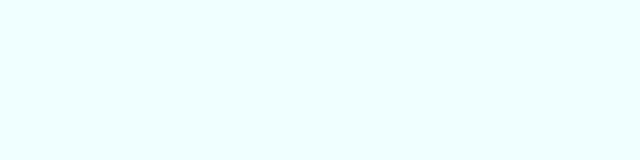
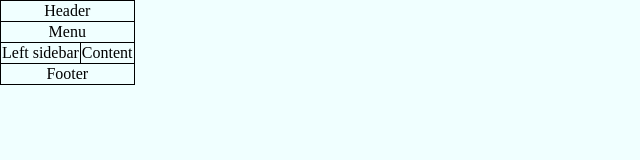
Before and after one commit to lespaul43/htmllesson, a plain HTML site: page lesson 4/part 2/index.html in a window 1280 px wide. Shown: the whole page, without its empty margins (0-640 px from the left). Drawn offline with Linux system fonts and the light colour scheme; files that its build step writes are made by us from their sources.

Commit message:
edit main table content

```diff
--- a/lesson 4/part 2/index.html
+++ b/lesson 4/part 2/index.html
@@ -4,21 +4,24 @@
         <title>Табличная верстка</title>
     </head>
     <body>
-        <table>
-            <tr>
+        <table id="main">
+            <tr id="header">
+                <td colspan="2">
+                    Header
+                </td>
+            </tr>
 
+            <tr id="menu">
+                <td colspan="2">Menu</td>
             </tr>
 
             <tr>
-
+               <td id="sidebar">Left sidebar</td>
+               <td id="content">Content</td>
             </tr>
 
             <tr>
-
-            </tr>
-
-            <tr>
-
+                <td colspan="2" id="footer">Footer</td>
             </tr>
         </table>
     </body>
```
